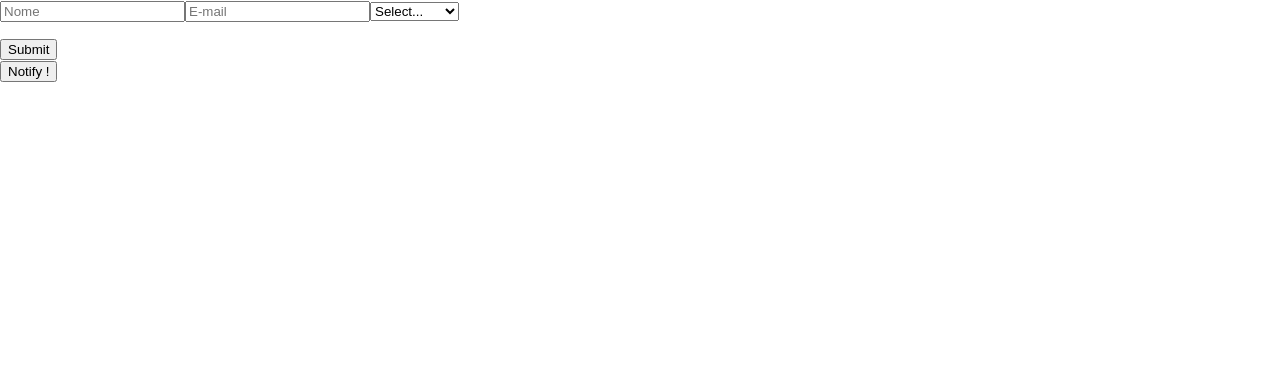
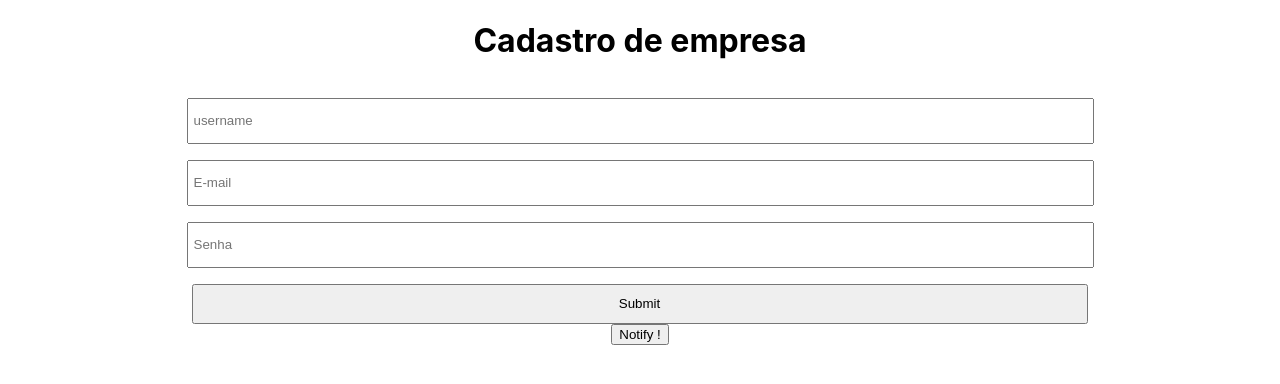
Before and after one commit to AndrezaB97/front-orange-desk, a React (Create React App) app: page /about in a window 1280 px wide. Shown: the top 384 px of the page. Built offline with nearby package versions, Linux system fonts and the light colour scheme.

Commit message:
feature/routes_and_register_example

```diff
--- a/package.json
+++ b/package.json
@@ -3,9 +3,11 @@
   "version": "0.1.0",
   "private": true,
   "dependencies": {
+    "@material-ui/core": "^4.12.3",
     "@testing-library/jest-dom": "^5.11.4",
     "@testing-library/react": "^11.1.0",
     "@testing-library/user-event": "^12.1.10",
+    "axios": "^0.21.1",
     "react": "^17.0.2",
     "react-dom": "^17.0.2",
     "react-hook-form": "^7.14.2",
--- a/public/index.html
+++ b/public/index.html
@@ -5,6 +5,10 @@
     <link rel="icon" href="%PUBLIC_URL%/favicon.ico" />
     <meta name="viewport" content="width=device-width, initial-scale=1" />
     <meta name="theme-color" content="#000000" />
+    <link
+      rel="stylesheet"
+      href="https://fonts.googleapis.com/css?family=Roboto:300,400,500,700&display=swap"
+    />
     <meta
       name="description"
       content="Web site created using create-react-app"
--- a/src/Pages/Register/Register.js
+++ b/src/Pages/Register/Register.js
@@ -1,6 +1,8 @@
-import React, { useState } from 'react'
+import React, { useEffect, useState, setUser } from 'react'
 import { ToastContainer, toast } from 'react-toastify'
 import { useForm } from 'react-hook-form'
+import api from './../../services/api'
+import './Style.css'
 
 function Register() {
   const { handleSubmit, register, errors } = useForm()
@@ -8,28 +10,47 @@ function Register() {
   const [result, setResult] = useState('')
   const onSubmit = data => setResult(JSON.stringify(data))
 
-  const message = () =>
-    toast.success('Success Notification !', {
-      position: toast.POSITION.BOTTOM_RIGHT
-    })
+  const save = () => {
+    api
+      .post('/users')
+      .then(response => {
+        toast.success('Cadastro efetuado com sucesso', {
+          position: toast.POSITION.BOTTOM_RIGHT
+        })
+      })
+      .catch(err => {
+        toast.warn('Erro ao cadastrar', {
+          position: toast.POSITION.BOTTOM_RIGHT
+        })
+      })
+  }
 
   return (
-    <div>
-      <form onSubmit={handleSubmit(onSubmit)}>
-        <input {...register('name')} placeholder="Nome" />
-        <input {...register('email')} placeholder="E-mail" />
-        <select {...register('unity')}>
-          <option value="">Select...</option>
-          <option value="A">Category A</option>
-          <option value="B">Category B</option>
-        </select>
+    <div className="center">
+      <div className="container">
+        <h1>Cadastro de empresa</h1>
+        <form onSubmit={handleSubmit(onSubmit)}>
+          <input
+            type="text"
+            placeholder="username"
+            {...register('username', { required: true, min: 4 })}
+          />
 
-        <p>{result}</p>
+          <input
+            {...register('email', { required: true })}
+            placeholder="E-mail"
+          />
 
-        <input type="submit" />
-      </form>
-      <button onClick={message}>Notify !</button>
-      <ToastContainer />
+          <input
+            {...register('password', { required: true })}
+            placeholder="Senha"
+          />
+
+          <input type="submit" onClick={save} />
+        </form>
+        <button>Notify !</button>
+        <ToastContainer />
+      </div>
     </div>
   )
 }
--- a/src/Pages/Register/Style.css
+++ b/src/Pages/Register/Style.css
@@ -0,0 +1,29 @@
+.container {
+  display: flex;
+  flex-direction: column;
+  justify-content: center;
+  align-items: center;
+  width: 70%;
+}
+
+.container form {
+  display: contents;
+}
+
+.container form input {
+  width: 100%;
+  height: 40px;
+  margin-top: 1rem;
+  padding-left: 5px;
+}
+
+.container form select {
+  width: 100%;
+  height: 40px;
+  margin-top: 1rem;
+}
+
+.center {
+  display: flex;
+  justify-content: center;
+}
--- /dev/null
+++ b/src/services/api.js
@@ -0,0 +1,7 @@
+import axios from 'axios'
+
+const api = axios.create({
+  baseURL: 'http://localhost:8000/api/v1/'
+})
+
+export default api
```
Also changed, not shown: 1 other file (tests, documents, lock files or other folders).
